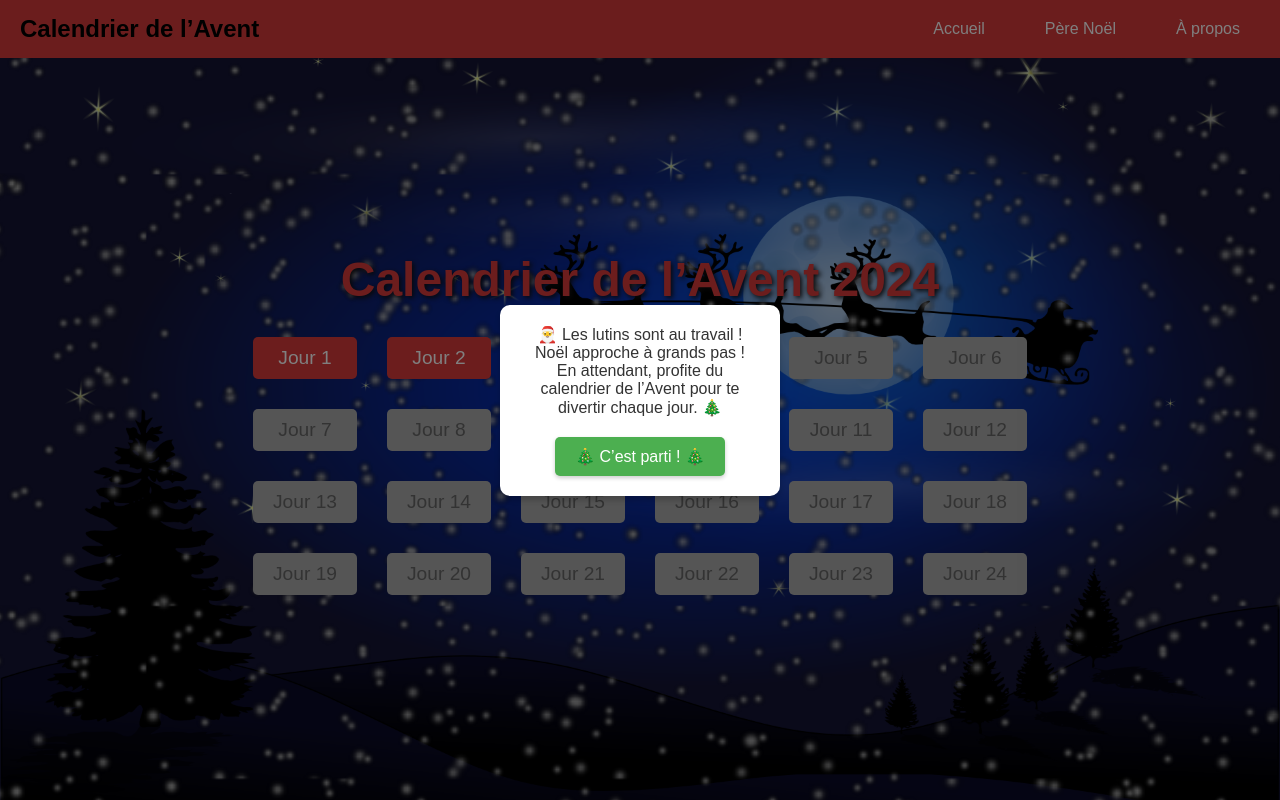
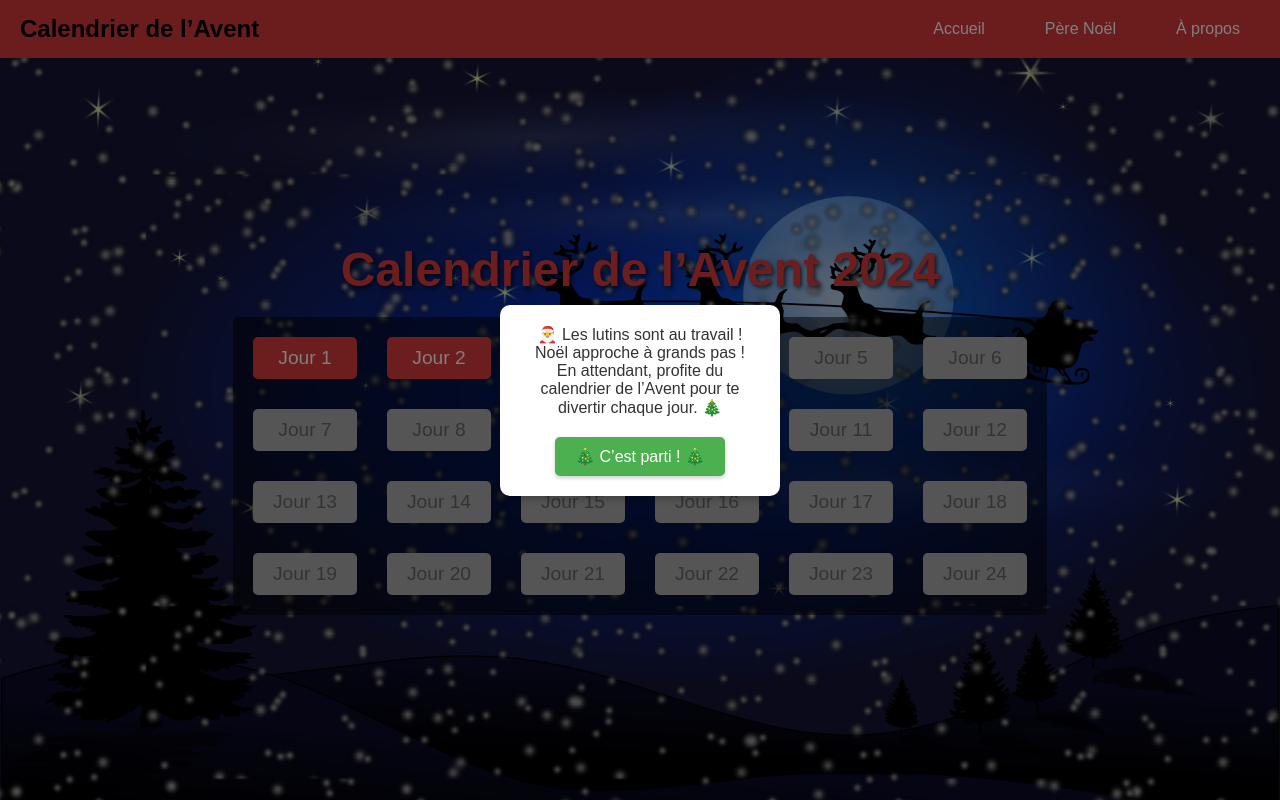
Before and after one commit to SabrinaMouginot/calendrier_avent, a React (Vite) app: page / in a window 1280 px wide. Shown: the top 800 px of the page. Built offline with nearby package versions, Linux system fonts and the light colour scheme.

Commit message:
Travail de sryle

```diff
--- a/src/pages/Home/Home.css
+++ b/src/pages/Home/Home.css
@@ -13,7 +13,9 @@ main {
   align-items: center;
 }
 
-html, body, #root {
+html,
+body,
+#root {
   margin: 0;
   padding: 0;
   height: 100%;
@@ -52,10 +54,11 @@ html, body, #root {
   text-align: center;
 }
 
-.content h1 {
+.content .title {
   font-size: 3em;
   text-shadow: 2px 2px 5px #111;
   margin-bottom: 20px;
+  text-shadow: 2px 2px 4px rgba(0, 0, 0, 0.7);
 
   @media (max-width: 769px) {
     margin: 20px;
@@ -63,14 +66,17 @@ html, body, #root {
 
 }
 
-.content ul {
+.content .days {
   display: grid;
   grid-template-columns: repeat(6, 1fr);
   gap: 10px;
   list-style: none;
   padding: 0;
+
+  background-color: rgba(0, 0, 0, 0.5);
+  padding: 10px;
+  border-radius: 5px;
 }
-
 
 /* Réduire la taille du titre */
 @media (max-width: 768px) {
--- a/src/pages/Home/Home.jsx
+++ b/src/pages/Home/Home.jsx
@@ -53,8 +53,8 @@ const Home = () => {
         <div className="snow"></div>
         <div className="snowbis"></div>
         <div className="content">
-          <h1>Calendrier de l&rsquo;Avent 2024</h1>
-          <ul>
+          <h1 className="title">Calendrier de l&rsquo;Avent 2024</h1>
+          <ul className="days">
             {days.map((day) => (
               <Card
                 key={day}
--- a/src/pages/Noel/Noel.css
+++ b/src/pages/Noel/Noel.css
@@ -4,6 +4,10 @@
     font-family: "Arial", sans-serif;
     position: relative;
     overflow: hidden; /* Empêche le débordement des flocons */
+}
+
+.noel-page .title {
+    text-shadow: 2px 2px 4px rgba(0, 0, 0, 0.7);
 }
 
 .noel-form {
--- a/src/pages/Noel/Noel.jsx
+++ b/src/pages/Noel/Noel.jsx
@@ -51,7 +51,7 @@ const Noel = () => {
             <div className="snow"></div>
             <div className="snowbis"></div>
             <div className="noel-page">
-                <h1>Écris ta lettre au Père Noël</h1>
+                <h1 className="title">Écris ta lettre au Père Noël</h1>
                 {!submitted ? (
                     <form onSubmit={handleSubmit} className="noel-form">
                         <div className="form-group">
```
Lines whose indentation alone changed are shown as unchanged.
